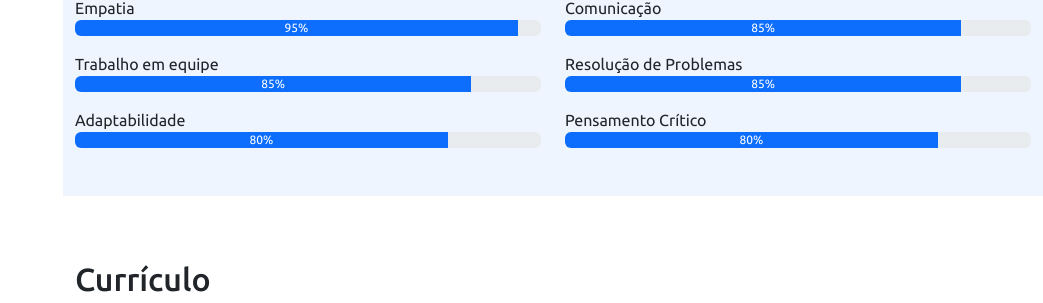
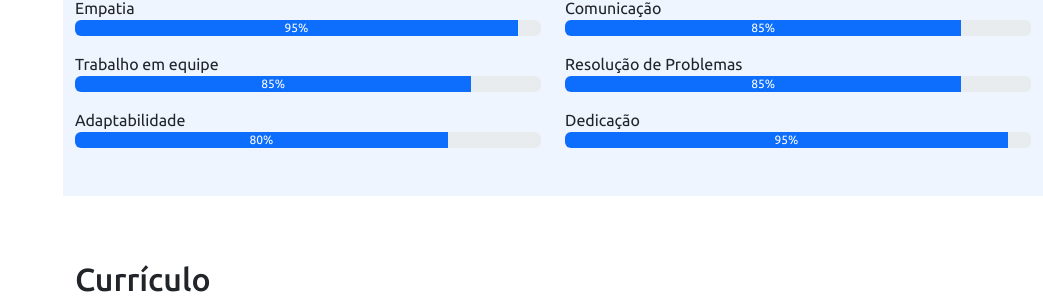
Before and after one commit to VictorHugo842/portfolio-flask, a Flask app: page / in a window 1280 px wide. Shown: the part 2341-2644 px from the top of the page, without its empty margins (237-1280 px from the left). Run offline with Flask 3, Linux system fonts and the light colour scheme; some libraries are stand-ins or nearby versions.

Commit message:
softskills

```diff
--- a/templates/index.html
+++ b/templates/index.html
@@ -355,10 +355,10 @@
                         </div>
                     </div>
                     <div class="col-md-6">
-                        <p class="mt-3 mb-0">Pensamento Crítico</p>
+                        <p class="mt-3 mb-0">Dedicação</p>
                         <div class="progress" role="progressbar" aria-label="Example with label" aria-valuenow="25"
                             aria-valuemin="0" aria-valuemax="100">
-                            <div class="progress-bar" data-anime="left" style="width: 80%">80%</div>
+                            <div class="progress-bar" data-anime="left" style="width: 95%">95%</div>
                         </div>
                     </div>
                 </div>
```
